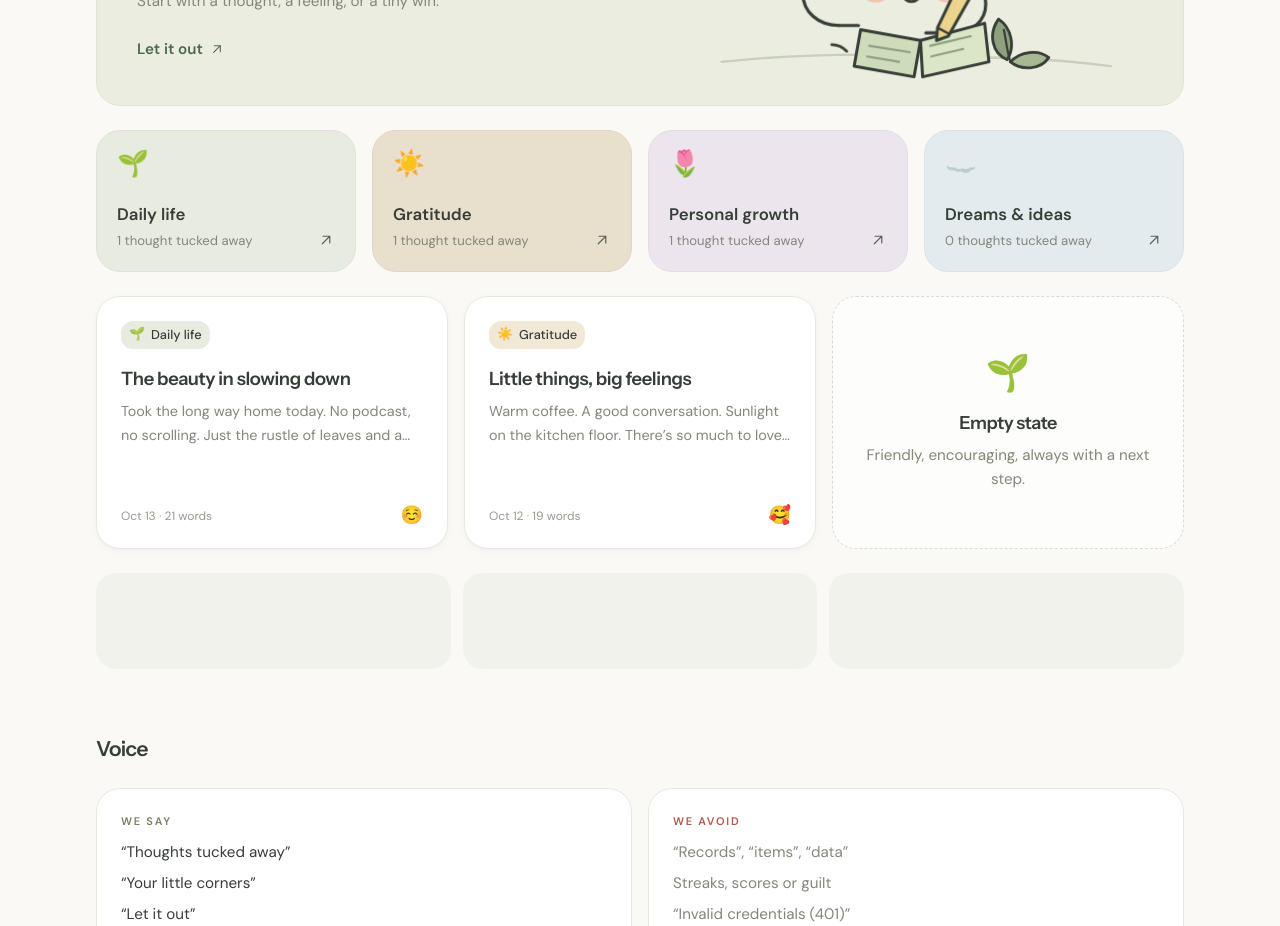
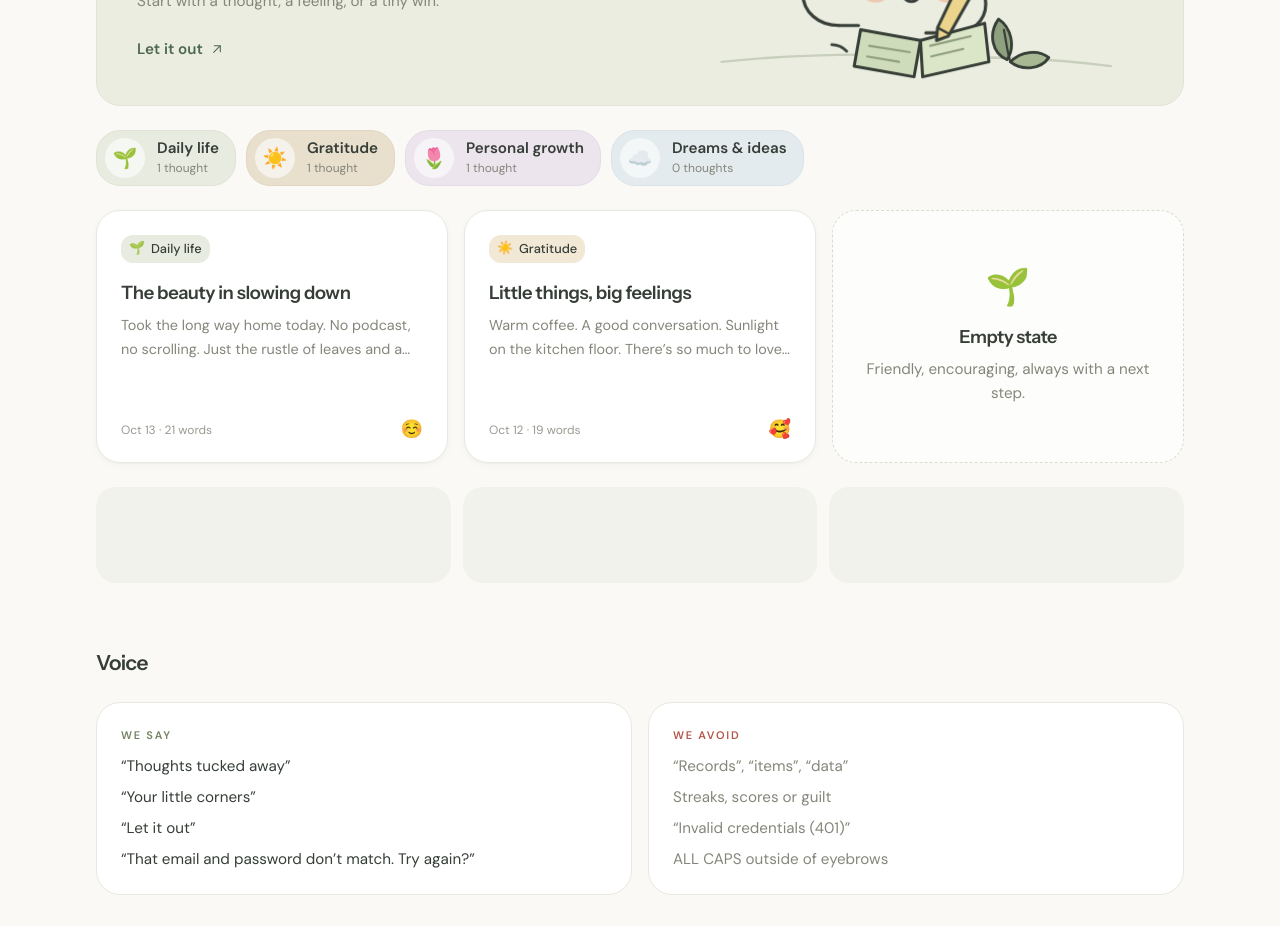
Before and after one commit to DoodleHub/aplo, a Next.js app: page /design-system in a window 1280 px wide. Shown: the part 4040-4966 px from the top of the page. Built offline with nearby package versions, Linux system fonts and the light colour scheme.

Commit message:
chore: style update

```diff
--- a/app/design-system/page.tsx
+++ b/app/design-system/page.tsx
@@ -20,7 +20,7 @@ import {
   SunIcon,
   TrashIcon,
 } from "@/components/icons";
-import { CategoryCard } from "@/components/journal/category-card";
+import { CategoryCard, CategoryRow } from "@/components/journal/category-card";
 import { EntryCard } from "@/components/journal/entry-card";
 import { EmptyState } from "@/components/journal/entry-grid";
 import { HeroPrompt } from "@/components/journal/hero-prompt";
@@ -297,10 +297,12 @@ export default function DesignSystemPage() {
 
       <Section title="Composites">
         <HeroPrompt />
-        <div className="mt-6 grid grid-cols-2 gap-4 xl:grid-cols-4">
-          {sampleCategories.map((c, i) => (
-            <CategoryCard key={c.id} category={c} count={i === 3 ? 0 : 1} />
-          ))}
+        <div className="mt-6">
+          <CategoryRow>
+            {sampleCategories.map((c, i) => (
+              <CategoryCard key={c.id} category={c} count={i === 3 ? 0 : 1} />
+            ))}
+          </CategoryRow>
         </div>
         <div className="mt-6 grid gap-4 sm:grid-cols-2 xl:grid-cols-3">
           {sampleEntries.map((e) => (
--- a/components/journal/category-card.tsx
+++ b/components/journal/category-card.tsx
@@ -3,51 +3,47 @@ import Link from "next/link";
 import { cn } from "@/lib/cn";
 import { palette } from "@/lib/palette";
 import type { Category } from "@/lib/types";
-import { ArrowUpRightIcon } from "@/components/icons";
 
+/** Compact, pill-like tile linking to a category. */
 export function CategoryCard({
   category,
   count,
   style,
-  actions,
+  className,
 }: {
   category: Category;
   count: number;
   style?: CSSProperties;
-  /** Optional controls (e.g. an Edit/Delete menu) pinned to the top-right corner. */
-  actions?: ReactNode;
+  className?: string;
 }) {
   return (
-    <div
+    <Link
+      href={`/c/${category.id}`}
       style={style}
       className={cn(
-        "group relative animate-fade-up rounded-2xl border transition-[transform,box-shadow] duration-300 ease-soft hover:-translate-y-1 hover:shadow-lift has-[[aria-expanded=true]]:-translate-y-1 has-[[aria-expanded=true]]:shadow-lift",
+        "group flex h-14 max-w-60 shrink-0 animate-fade-up snap-start items-center gap-3 rounded-2xl border py-2 pr-4 pl-2 transition-[transform,box-shadow] duration-300 ease-soft hover:-translate-y-0.5 hover:shadow-lift active:scale-[0.98]",
         palette[category.color].card,
+        className,
       )}
     >
-      <Link
-        href={`/c/${category.id}`}
-        className="flex min-h-[8.75rem] flex-col justify-between rounded-[inherit] p-5"
-      >
-        <span className="text-[1.6rem] leading-none">{category.emoji}</span>
-        <div className="flex items-end justify-between gap-3">
-          <div className="min-w-0">
-            <h3 className="truncate text-[1.05rem] font-semibold text-ink">{category.name}</h3>
-            <p className="mt-1 text-[0.82rem] text-muted">
-              {count} {count === 1 ? "thought" : "thoughts"} tucked away
-            </p>
-          </div>
-          <ArrowUpRightIcon
-            size={18}
-            className="mb-0.5 shrink-0 text-ink-soft transition-transform duration-300 ease-soft group-hover:translate-x-0.5 group-hover:-translate-y-0.5"
-          />
-        </div>
-      </Link>
-      {actions && (
-        <div className="absolute top-3 right-3 opacity-0 transition-opacity duration-200 group-hover:opacity-100 group-focus-within:opacity-100 has-[[aria-expanded=true]]:opacity-100 pointer-coarse:opacity-100">
-          {actions}
-        </div>
-      )}
+      <span className="grid size-10 shrink-0 place-items-center rounded-xl bg-surface/60 text-[1.25rem] leading-none transition-transform duration-300 ease-soft group-hover:scale-110 group-hover:-rotate-6">
+        {category.emoji}
+      </span>
+      <span className="min-w-0">
+        <span className="block truncate text-[0.95rem] leading-tight font-semibold text-ink">{category.name}</span>
+        <span className="mt-0.5 block text-xs text-muted tabular-nums">
+          {count} {count === 1 ? "thought" : "thoughts"}
+        </span>
+      </span>
+    </Link>
+  );
+}
+
+/** Row of category tiles: swipeable on small screens, wrapping on larger ones. */
+export function CategoryRow({ children }: { children: ReactNode }) {
+  return (
+    <div className="-mx-4 -my-1 flex snap-x snap-mandatory scroll-px-4 gap-2.5 overflow-x-auto px-4 py-1 scrollbar-none mask-[linear-gradient(to_right,transparent,black_1rem,black_calc(100%-1rem),transparent)] sm:mx-0 sm:flex-wrap sm:overflow-visible sm:px-0 sm:mask-none">
+      {children}
     </div>
   );
 }
--- a/components/journal/home-view.tsx
+++ b/components/journal/home-view.tsx
@@ -6,8 +6,7 @@ import { ButtonLink } from "@/components/ui/button";
 import { Segmented } from "@/components/ui/segmented";
 import { FlowerIcon, HeartIcon, PlusIcon, SunIcon } from "@/components/icons";
 import { useShell } from "./app-shell";
-import { CategoryMenu } from "./category-actions";
-import { CategoryCard } from "./category-card";
+import { CategoryCard, CategoryRow } from "./category-card";
 import { EmptyState, EntryGrid } from "./entry-grid";
 import { HeroPrompt } from "./hero-prompt";
 import { SectionHeader } from "./section-header";
@@ -39,6 +38,7 @@ export function HomeView() {
       <section className="mt-12">
         <SectionHeader
           title="Your little corners"
+          count={categories.length || undefined}
           action={
             <button
               type="button"
@@ -51,19 +51,16 @@ export function HomeView() {
           }
         />
         {categories.length > 0 ? (
-          <div className="grid grid-cols-2 gap-3 sm:gap-4 xl:grid-cols-4">
+          <CategoryRow>
             {categories.map((category, i) => (
               <CategoryCard
                 key={category.id}
                 category={category}
                 count={countByCategory.get(category.id) ?? 0}
-                style={{ animationDelay: `${100 + i * 50}ms` }}
-                actions={
-                  <CategoryMenu category={category} iconSize={18} triggerClassName="text-ink-soft hover:bg-surface/60" />
-                }
+                style={{ animationDelay: `${80 + i * 35}ms` }}
               />
             ))}
-          </div>
+          </CategoryRow>
         ) : (
           <EmptyState emoji="🏡" title="No corners yet" action={<CreateCornerButton />}>
             Corners help you gather similar thoughts together.
@@ -71,7 +68,7 @@ export function HomeView() {
         )}
       </section>
 
-      <section className="mt-12">
+      <section className="mt-10">
         <SectionHeader
           title="Recent thoughts"
           count={visible.length}
```
